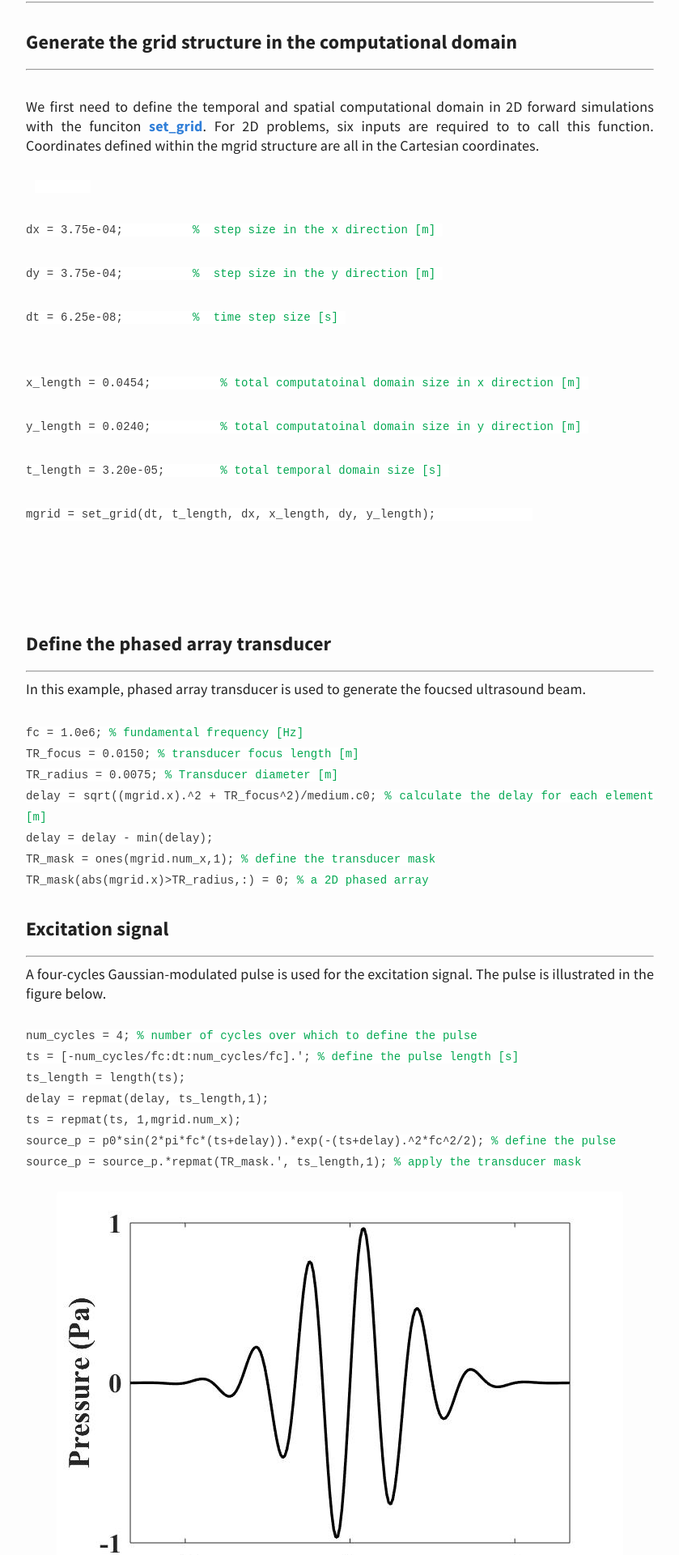
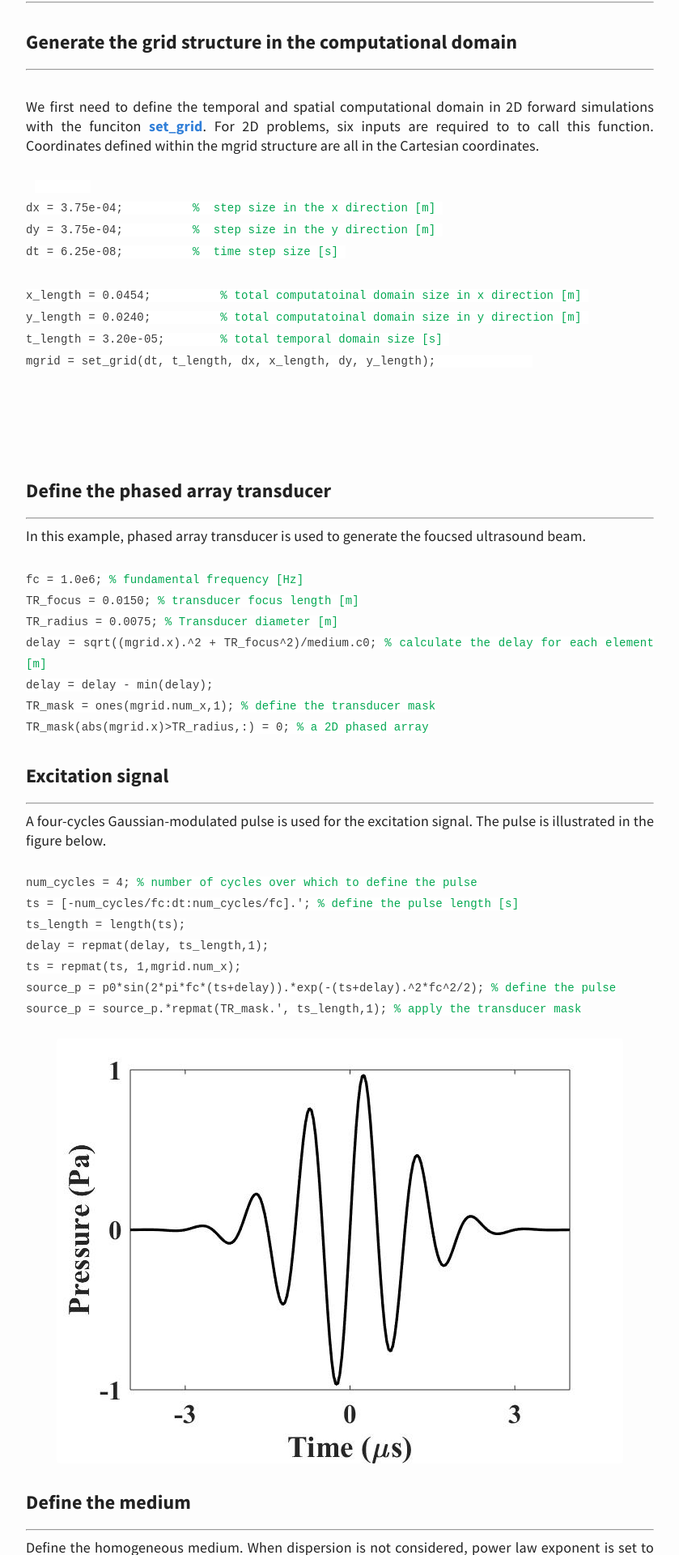
Before and after one commit to m-SOUND/mSOUND, a Jekyll site: the page built from _posts/2019-02-17-TMDM_2D_homogeneous.html, in a window 1280 px wide. Shown: the part 453-2373 px from the top of the page at 81% size, without its empty margins (220-1059 px from the left). Built offline with Jekyll 4.4.1, drawn with Linux system fonts in a browser that asks for light colours.

Commit message:
Update 2019-02-17-TMDM_2D_homogeneous.html

```diff
--- a/_posts/2019-02-17-TMDM_2D_homogeneous.html
+++ b/_posts/2019-02-17-TMDM_2D_homogeneous.html
@@ -21,14 +21,14 @@
  <br>
  <pre>
  <code>
-<br>dx = 3.75e-04;         <font color="#03a852"> %  step size in the x direction [m]</font>
-<br>dy = 3.75e-04;         <font color="#03a852"> %  step size in the y direction [m]</font>
-<br>dt = 6.25e-08;         <font color="#03a852"> %  time step size [s]</font>
+dx = 3.75e-04;         <font color="#03a852"> %  step size in the x direction [m]</font>
+dy = 3.75e-04;         <font color="#03a852"> %  step size in the y direction [m]</font>
+dt = 6.25e-08;         <font color="#03a852"> %  time step size [s]</font>
 
-<br>x_length = 0.0454;         <font color="#03a852"> % total computatoinal domain size in x direction [m]</font>
-<br>y_length = 0.0240;         <font color="#03a852"> % total computatoinal domain size in y direction [m]</font>
-<br>t_length = 3.20e-05;       <font color="#03a852"> % total temporal domain size [s]</font>
-<br>mgrid = set_grid(dt, t_length, dx, x_length, dy, y_length);
+x_length = 0.0454;         <font color="#03a852"> % total computatoinal domain size in x direction [m]</font>
+y_length = 0.0240;         <font color="#03a852"> % total computatoinal domain size in y direction [m]</font>
+t_length = 3.20e-05;       <font color="#03a852"> % total temporal domain size [s]</font>
+mgrid = set_grid(dt, t_length, dx, x_length, dy, y_length);
 </code>
  </pre>
  <br>
```
